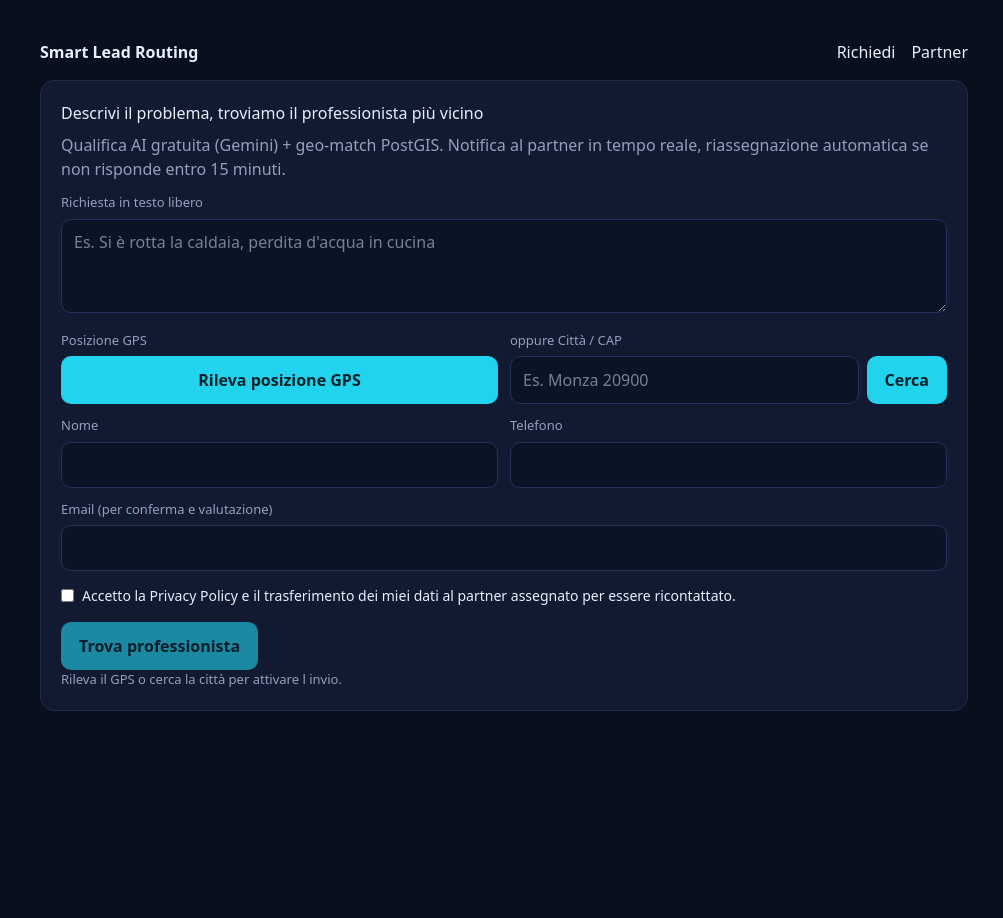
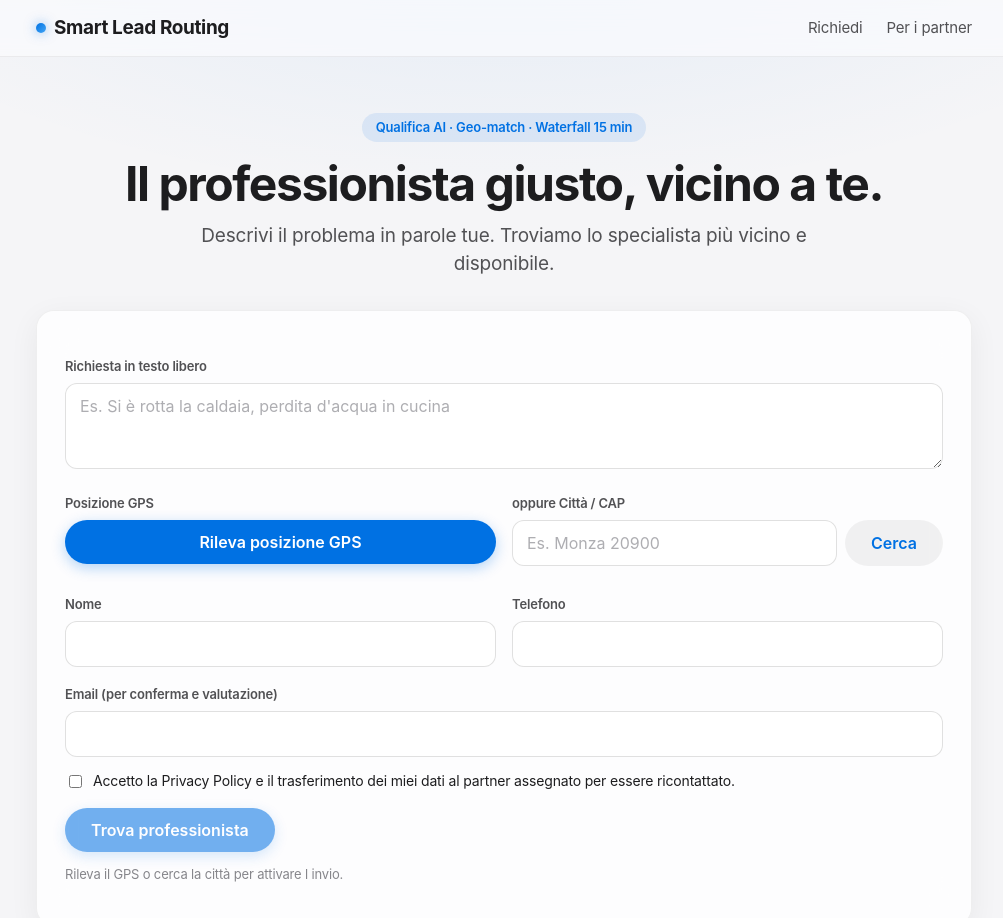
Before and after one commit to donaldkevin765-maker/smart-lead-routing, a Next.js app: page / in a window 1280 px wide. Shown: the top 918 px of the page, without its empty margins (136-1139 px from the left). Before the commit the page ends 800 px from the top, so only its background shows below. Built offline with nearby package versions, Linux system fonts and the light colour scheme.

Commit message:
Restyle Apple premium: design system light, SF, glass nav, hero, chip, badge

```diff
--- a/src/app/globals.css
+++ b/src/app/globals.css
@@ -1,37 +1,262 @@
-@import "tailwindcss";
+/* — Smart Lead Routing · Apple Premium Design System —
+   LOGICA: un solo file di stile governa tutte le pagine (page, partner, valuta).
+   Le pagine usano solo classi semantiche (.card, .btn, .input...): cambiare look
+   = cambiare qui, mai negli .tsx. Stile Apple: luce, aria, SF, angoli morbidi. */
 
 :root {
-  --bg: #0a0f1e;
-  --card: #111a30;
-  --accent: #22d3ee;
-  --text: #e8eefc;
-  --muted: #93a0bd;
+  --bg: #f5f5f7;
+  --bg-soft: #fbfbfd;
+  --card: rgba(255, 255, 255, 0.8);
+  --card-border: rgba(0, 0, 0, 0.06);
+  --text: #1d1d1f;
+  --text-2: #515154;
+  --muted: #86868b;
+  --accent: #0071e3;
+  --accent-hover: #0077ed;
+  --accent-soft: rgba(0, 113, 227, 0.1);
+  --success: #1d8127;
+  --success-bg: #eef9ee;
+  --warn: #b25e09;
+  --warn-bg: #fdf3e3;
+  --danger: #d70015;
+  --danger-bg: #fdeeee;
+  --radius: 18px;
+  --radius-sm: 12px;
+  --shadow: 0 8px 30px rgba(0, 0, 0, 0.06);
+  --shadow-lg: 0 20px 60px rgba(0, 0, 0, 0.1);
+  --spring: cubic-bezier(0.32, 0.72, 0, 1);
 }
 
 * { box-sizing: border-box; }
 
+html {
+  -webkit-font-smoothing: antialiased;
+  text-rendering: optimizeLegibility;
+}
+
 body {
   margin: 0;
-  background: var(--bg);
   color: var(--text);
-  font-family: ui-sans-serif, system-ui, -apple-system, "Segoe UI", Roboto, sans-serif;
+  background:
+    radial-gradient(1200px 500px at 50% -10%, rgba(0, 113, 227, 0.08), transparent 60%),
+    var(--bg);
+  font-family: -apple-system, BlinkMacSystemFont, "SF Pro Display", "SF Pro Text",
+    "Helvetica Neue", Helvetica, Arial, sans-serif;
+  font-size: 17px;
+  line-height: 1.47;
+  letter-spacing: -0.01em;
 }
 
-.container { max-width: 960px; margin: 0 auto; padding: 24px 16px 64px; }
-.card { background: var(--card); border: 1px solid #1e2a4a; border-radius: 14px; padding: 20px; }
-.btn { background: var(--accent); color: #04222a; font-weight: 700; border: 0; border-radius: 10px; padding: 12px 18px; cursor: pointer; }
-.btn:disabled { opacity: 0.6; cursor: wait; }
-.input, .textarea, .select { width: 100%; background: #0b1327; color: var(--text); border: 1px solid #22315a; border-radius: 10px; padding: 10px 12px; }
-.label { font-size: 13px; color: var(--muted); margin: 12px 0 6px; display: block; }
-.row { display: grid; grid-template-columns: 1fr 1fr; gap: 12px; }
+.container { max-width: 980px; margin: 0 auto; padding: 0 22px 80px; }
+
+/* — Nav glass sticky — */
+.nav {
+  position: sticky;
+  top: 0;
+  z-index: 50;
+  backdrop-filter: saturate(180%) blur(20px);
+  -webkit-backdrop-filter: saturate(180%) blur(20px);
+  background: rgba(251, 251, 253, 0.72);
+  border-bottom: 1px solid var(--card-border);
+}
+.nav-inner {
+  max-width: 980px;
+  margin: 0 auto;
+  padding: 14px 22px;
+  display: flex;
+  align-items: center;
+  justify-content: space-between;
+}
+.brand {
+  font-weight: 700;
+  font-size: 19px;
+  letter-spacing: -0.02em;
+  color: var(--text);
+  text-decoration: none;
+  display: flex;
+  align-items: center;
+  gap: 8px;
+}
+.brand-dot {
+  width: 10px;
+  height: 10px;
+  border-radius: 50%;
+  background: linear-gradient(135deg, #0071e3, #42a5f5);
+  box-shadow: 0 0 12px rgba(0, 113, 227, 0.5);
+}
+.nav-links a {
+  color: var(--text-2);
+  text-decoration: none;
+  font-size: 15px;
+  margin-left: 24px;
+  transition: color 0.2s var(--spring);
+}
+.nav-links a:hover { color: var(--accent); }
+
+/* — Hero — */
+.hero { text-align: center; padding: 56px 0 8px; }
+.hero-eyebrow {
+  display: inline-block;
+  font-size: 13px;
+  font-weight: 600;
+  color: var(--accent);
+  background: var(--accent-soft);
+  padding: 5px 14px;
+  border-radius: 999px;
+  margin-bottom: 16px;
+}
+.hero h1 {
+  font-size: clamp(32px, 5vw, 48px);
+  font-weight: 700;
+  letter-spacing: -0.03em;
+  line-height: 1.08;
+  margin: 0 0 12px;
+}
+.hero p {
+  color: var(--text-2);
+  font-size: 19px;
+  max-width: 640px;
+  margin: 0 auto;
+}
+
+/* — Card glass — */
+.card {
+  background: var(--card);
+  backdrop-filter: saturate(180%) blur(20px);
+  -webkit-backdrop-filter: saturate(180%) blur(20px);
+  border: 1px solid var(--card-border);
+  border-radius: var(--radius);
+  box-shadow: var(--shadow);
+  padding: 28px;
+  margin-top: 24px;
+  animation: rise 0.5s var(--spring) both;
+}
+@keyframes rise {
+  from { opacity: 0; transform: translateY(14px); }
+  to { opacity: 1; transform: none; }
+}
+.card h2, .card h3 { letter-spacing: -0.02em; margin-top: 0; }
+
+/* — Form — */
+.label {
+  font-size: 13px;
+  font-weight: 600;
+  color: var(--text-2);
+  margin: 18px 0 7px;
+  display: block;
+}
+.input, .textarea, .select {
+  width: 100%;
+  background: #fff;
+  color: var(--text);
+  border: 1px solid rgba(0, 0, 0, 0.12);
+  border-radius: var(--radius-sm);
+  padding: 12px 14px;
+  font-size: 16px;
+  font-family: inherit;
+  outline: none;
+  transition: border-color 0.2s var(--spring), box-shadow 0.2s var(--spring);
+}
+.textarea { resize: vertical; min-height: 84px; }
+.input:focus, .textarea:focus, .select:focus {
+  border-color: var(--accent);
+  box-shadow: 0 0 0 4px rgba(0, 113, 227, 0.15);
+}
+.input::placeholder, .textarea::placeholder { color: #aeaeb2; }
+
+/* — Bottone stile Apple — */
+.btn {
+  background: var(--accent);
+  color: #fff;
+  font-weight: 600;
+  font-size: 16px;
+  border: 0;
+  border-radius: 999px;
+  padding: 12px 26px;
+  cursor: pointer;
+  font-family: inherit;
+  transition: transform 0.15s var(--spring), background 0.2s, box-shadow 0.2s;
+  box-shadow: 0 4px 14px rgba(0, 113, 227, 0.3);
+}
+.btn:hover { background: var(--accent-hover); transform: scale(1.02); }
+.btn:active { transform: scale(0.98); }
+.btn:disabled { opacity: 0.55; cursor: wait; transform: none; }
+.btn-secondary {
+  background: rgba(0, 0, 0, 0.05);
+  color: var(--accent);
+  box-shadow: none;
+}
+.btn-secondary:hover { background: rgba(0, 0, 0, 0.08); }
+
+/* — Layout righe — */
+.row { display: grid; grid-template-columns: 1fr 1fr; gap: 16px; }
 @media (max-width: 640px) { .row { grid-template-columns: 1fr; } }
-.badge { display: inline-block; padding: 2px 10px; border-radius: 999px; font-size: 12px; font-weight: 700; }
-.badge-high { background: #3b0a0a; color: #ff8a8a; }
-.badge-medium { background: #3a2c07; color: #ffd479; }
-.badge-low { background: #07332b; color: #6ff2c8; }
+
+/* — Badge urgenza — */
+.badge {
+  display: inline-block;
+  padding: 3px 12px;
+  border-radius: 999px;
+  font-size: 13px;
+  font-weight: 600;
+}
+.badge-high { background: var(--danger-bg); color: var(--danger); }
+.badge-medium { background: var(--warn-bg); color: var(--warn); }
+.badge-low { background: var(--success-bg); color: var(--success); }
+
 .muted { color: var(--muted); }
-.header { display: flex; align-items: center; justify-content: space-between; padding: 16px 0; }
-.header a { color: var(--text); text-decoration: none; margin-left: 16px; }
-.header a:hover { color: var(--accent); }
+.error { color: var(--danger); font-weight: 600; }
+
+/* — Checkbox servizi stile chip — */
+.chip {
+  font-size: 14px;
+  background: rgba(0, 0, 0, 0.04);
+  padding: 8px 14px;
+  border-radius: 999px;
+  cursor: pointer;
+  transition: all 0.2s var(--spring);
+  border: 1px solid transparent;
+}
+.chip.on {
+  background: var(--accent-soft);
+  color: var(--accent);
+  border-color: rgba(0, 113, 227, 0.3);
+}
+.chip input { accent-color: var(--accent); }
+
+/* — Tabella partner — */
 table.partners { width: 100%; border-collapse: collapse; }
-table.partners th, table.partners td { text-align: left; padding: 8px; border-bottom: 1px solid #1e2a4a; font-size: 14px; }
+table.partners th {
+  text-align: left;
+  padding: 10px 12px;
+  font-size: 12px;
+  font-weight: 600;
+  text-transform: uppercase;
+  letter-spacing: 0.04em;
+  color: var(--muted);
+  border-bottom: 1px solid var(--card-border);
+}
+table.partners td {
+  padding: 14px 12px;
+  border-bottom: 1px solid var(--card-border);
+  font-size: 15px;
+}
+table.partners tr:last-child td { border-bottom: 0; }
+
+/* — Box risultato contatto — */
+.contact-box {
+  margin-top: 14px;
+  background: var(--success-bg);
+  border: 1px solid rgba(29, 129, 39, 0.2);
+  padding: 16px;
+  border-radius: var(--radius-sm);
+}
+
+/* — Toggle stato — */
+.status { font-weight: 600; font-size: 14px; }
+.status.on { color: var(--success); }
+.status.off { color: var(--muted); }
+
+@media (prefers-reduced-motion: reduce) {
+  * { animation: none !important; transition: none !important; }
+}
--- a/src/app/layout.tsx
+++ b/src/app/layout.tsx
@@ -2,24 +2,27 @@ import type { Metadata } from 'next';
 import './globals.css';
 
 export const metadata: Metadata = {
-  title: 'Smart Lead Routing — Trova il professionista più vicino',
-  description: 'Richieste geolocalizzate, qualifica AI gratuita, routing intelligente al partner più vicino. Costo zero.',
+  title: 'Smart Lead Routing — Il professionista giusto, vicino a te',
+  description: 'Descrivi il problema, troviamo il professionista più vicino. Qualifica AI e routing geolocalizzato.',
 };
 
 export default function RootLayout({ children }: { children: React.ReactNode }) {
   return (
     <html lang="it">
       <body>
-        <div className="container">
-          <header className="header">
-            <strong>Smart Lead Routing</strong>
-            <nav>
+        <nav className="nav">
+          <div className="nav-inner">
+            <a className="brand" href="/">
+              <span className="brand-dot" />
+              Smart Lead Routing
+            </a>
+            <div className="nav-links">
               <a href="/">Richiedi</a>
-              <a href="/partner">Partner</a>
-            </nav>
-          </header>
-          {children}
-        </div>
+              <a href="/partner">Per i partner</a>
+            </div>
+          </div>
+        </nav>
+        <div className="container">{children}</div>
       </body>
     </html>
   );
--- a/src/app/page.tsx
+++ b/src/app/page.tsx
@@ -82,11 +82,12 @@ export default function HomePage() {
 
   return (
     <div>
+      <div className="hero">
+        <span className="hero-eyebrow">Qualifica AI · Geo-match · Waterfall 15 min</span>
+        <h1>Il professionista giusto, vicino a te.</h1>
+        <p>Descrivi il problema in parole tue. Troviamo lo specialista più vicino e disponibile.</p>
+      </div>
       <div className="card">
-        <h1 style={{ margin: '0 0 8px' }}>Descrivi il problema, troviamo il professionista più vicino</h1>
-        <p className="muted" style={{ marginTop: 0 }}>
-          Qualifica AI gratuita (Gemini) + geo-match PostGIS. Notifica al partner in tempo reale, riassegnazione automatica se non risponde entro 15 minuti.
-        </p>
         <form onSubmit={submit}>
           <label className="label" htmlFor="prompt">Richiesta in testo libero</label>
           <textarea
@@ -110,7 +111,7 @@ export default function HomePage() {
               <label className="label" htmlFor="city">oppure Città / CAP</label>
               <div style={{ display: 'flex', gap: 8 }}>
                 <input id="city" className="input" value={city} onChange={(e) => setCity(e.target.value)} placeholder="Es. Monza 20900" />
-                <button type="button" className="btn" onClick={geocodeCity}>Cerca</button>
+                <button type="button" className="btn btn-secondary" onClick={geocodeCity}>Cerca</button>
               </div>
               {lat !== null && lon !== null && (
                 <p className="muted" style={{ fontSize: 13 }}>Coordinate: {lat.toFixed(4)}, {lon.toFixed(4)}</p>
@@ -145,7 +146,7 @@ export default function HomePage() {
       {result && (
         <div className="card" style={{ marginTop: 16 }}>
           {!result.success ? (
-            <p style={{ color: '#ff8a8a' }}>Errore: {result.error}</p>
+            <p className="error">Errore: {result.error}</p>
           ) : (
             <div>
               <h3 style={{ marginTop: 0 }}>Richiesta registrata</h3>
```
Also changed, not shown: src/app/partner/page.tsx (+4 -4 lines).
